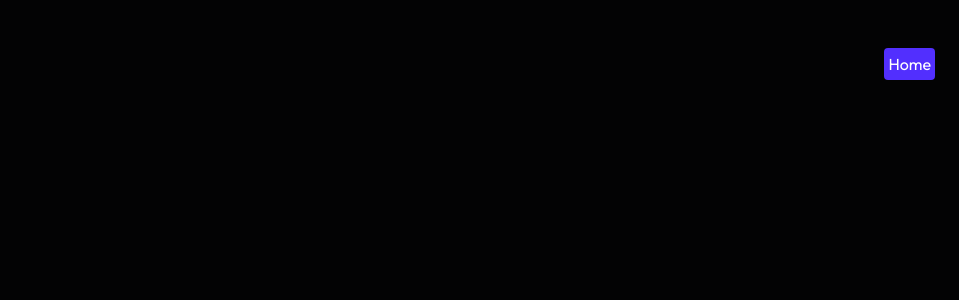
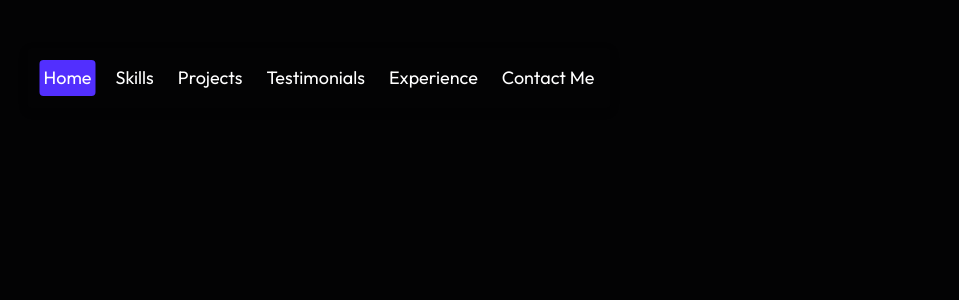
Before and after one commit to DarcinBig/my-portfolio, a Next.js app in the folder darcin-biganiro/: page / in a window 1280 px wide. Shown: the top 300 px of the page, without its empty margins (321-1280 px from the left). Built offline with nearby package versions, Linux system fonts and the light colour scheme.

Commit message:
feat: enhance Navbar component with smooth scrolling and toggle functionality

```diff
--- /dev/null
+++ b/darcin-biganiro/app/components/Hero/TopBackground.tsx
@@ -0,0 +1,9 @@
+import React from 'react'
+
+const TopBackground = () => {
+  return (
+    <div>TopBackground</div>
+  )
+}
+
+export default TopBackground
--- a/darcin-biganiro/app/components/Navbar.tsx
+++ b/darcin-biganiro/app/components/Navbar.tsx
@@ -1,17 +1,130 @@
+"use client"
+
+import React, { useCallback, useEffect, useState } from 'react'
 import cn from 'classnames'
-import React from 'react'
 
 const Navbar = () => {
+
+  const [isOpen, setIsOpen] = useState(false)
+  const [activeSection, setActiveSection] = useState("home")
+
+  useEffect(() => {
+    setActiveSection("home")
+  }, [])
+
+  const scrollToSection = useCallback((sectionId: string) => {
+    const section = document.getElementById(sectionId)
+    if (section) {
+      section.scrollIntoView({
+        behavior: "smooth"
+      })
+    }
+  }, [])
+
   return (
-    <div className='fixed top-12 right-6 mx-auto flex flex-col gap-2.5 items-end z-50'>
-      <button className='bg-background card-shadow p-3 md:hidden rounded'>
-        <img className='block dark:hidden' src="/menu_icon_light.svg" alt="menu icon" />
-        <img className='hidden dark:block' src="/menu_icon_dark.svg" alt="menu icon" />
+    <div className='fixed top-12 right-6 mx-auto flex flex-col gap-2.5 items-end z-50 md:right-auto md:left-1/2 md:-translate-x-1/2'>
+      <button
+        className='bg-background card-shadow p-3 md:hidden rounded'
+        onClick={() => setIsOpen(prev => !prev)}
+      >
+        <img
+          className='block dark:hidden'
+          src="/menu_icon_light.svg"
+          alt="menu icon"
+        />
+        <img
+          className='hidden dark:block'
+          src="/menu_icon_dark.svg"
+          alt="menu icon"
+        />
       </button>
-      <nav>
-        <ul>
+      <nav className={cn('bg-background card-shadow p-3 rounded md:block duration-300 ease-in-out',
+        {'opacity-100': isOpen, 'opacity-0 md:opacity-100': !isOpen})}
+      >
+        <ul className='flex flex-col items-center gap-4 text-lg font-normal md:flex-row cursor-pointer'>
           <li>
-            <div className={cn("rounded p-1", {"bg-primary text-white": true,})}>Home</div>
+            <div
+              className={cn("rounded p-1 duration-300 ease-in-out",
+                {"bg-primary text-white": activeSection === "home"}
+              )}
+              onClick={() =>
+                {setActiveSection("home");
+                scrollToSection("home")
+                setIsOpen(false)
+              }}
+            >
+              Home
+            </div>
+          </li>
+          <li>
+            <div
+              className={cn("rounded p-1 duration-300 ease-in-out",
+                {"bg-primary text-white": activeSection === "skills"}
+              )}
+              onClick={() =>
+                {setActiveSection("skills");
+                scrollToSection("skills")
+                setIsOpen(false)
+              }}
+            >
+              Skills
+            </div>
+          </li>
+          <li>
+            <div
+              className={cn("rounded p-1 duration-300 ease-in-out",
+                {"bg-primary text-white": activeSection === "projects"}
+              )}
+              onClick={() =>
+                {setActiveSection("projects");
+                scrollToSection("projects")
+                setIsOpen(false)
+              }}
+            >
+              Projects
+            </div>
+          </li>
+          <li>
+            <div
+              className={cn("rounded p-1 duration-300 ease-in-out",
+                {"bg-primary text-white": activeSection === "testimonials"}
+              )}
+              onClick={() =>
+                {setActiveSection("testimonials");
+                scrollToSection("testimonials")
+                setIsOpen(false)
+              }}
+            >
+              Testimonials
+            </div>
+          </li>
+          <li>
+            <div
+              className={cn("rounded p-1 duration-300 ease-in-out",
+                {"bg-primary text-white": activeSection === "experience"}
+              )}
+              onClick={() =>
+                {setActiveSection("experience");
+                scrollToSection("experience")
+                setIsOpen(false)
+              }}
+            >
+              Experience
+            </div>
+          </li>
+          <li>
+            <div
+              className={cn("rounded p-1 whitespace-nowrap duration-300 ease-in-out",
+                {"bg-primary text-white": activeSection === "contact"}
+              )}
+              onClick={() =>
+                {setActiveSection("contact");
+                scrollToSection("contact")
+                setIsOpen(false)
+              }}
+            >
+              Contact Me
+            </div>
           </li>
         </ul>
       </nav>
```
